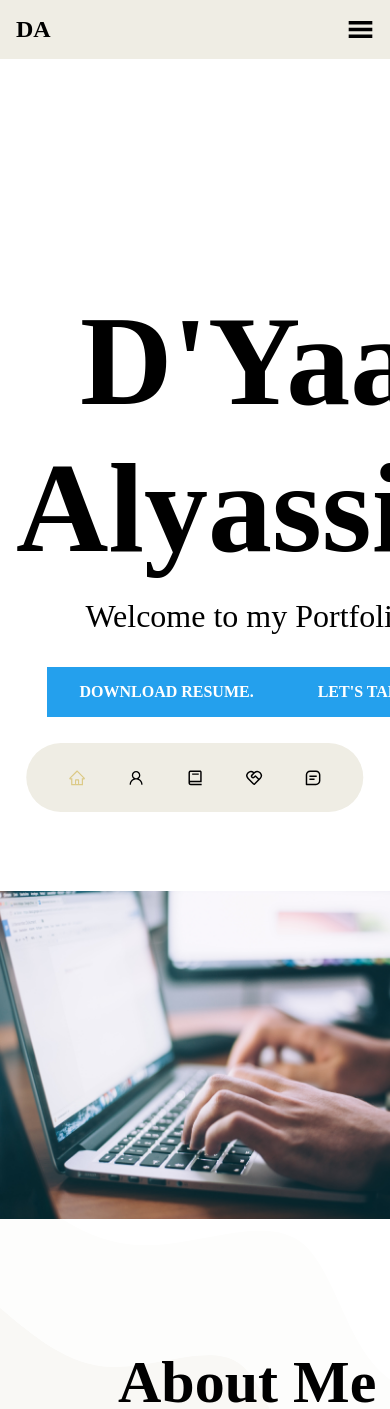
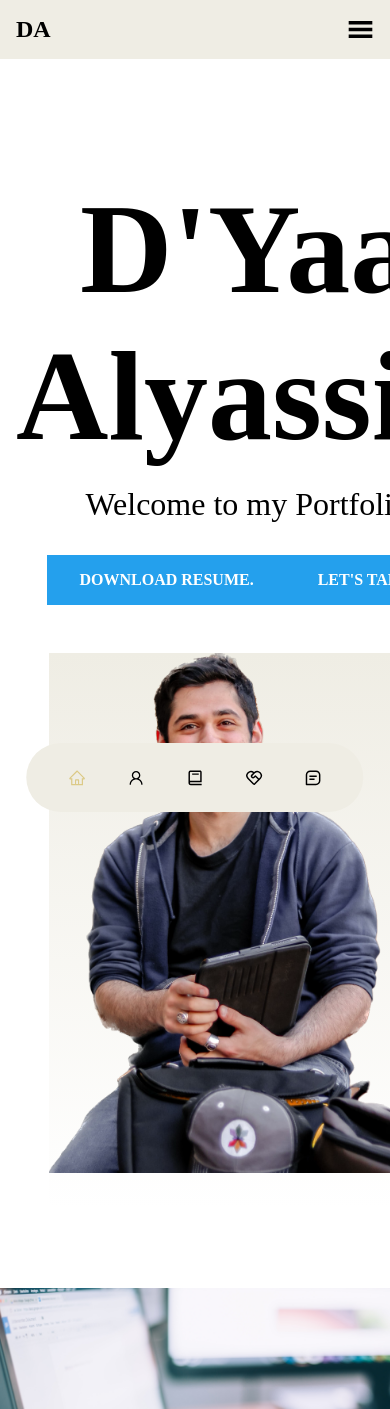
Before and after one commit to AlyassinDyaa/myPortfolio, a React (Create React App) app: page / in a window 390 px wide. Shown: the top 1409 px of the page. Built offline with nearby package versions, Linux system fonts and the light colour scheme; a web font is replaced by a local one.

Commit message:
fixed main home image

```diff
--- a/src/App.jsx
+++ b/src/App.jsx
@@ -11,7 +11,7 @@ import EDUCATION from "./Containers/Education/e"
 import SKILLS from "./Containers/Skills/skills"
 import HOBBIES from "./Containers/HOBBIES/hobbies"
 import MAIN from "./Containers/MAIN/main"
-import SECTIONS from "./Containers/MAIN/Sections/sections"
+
 import COMICS from "./Containers/HOBBIES/Comics/comics"
 import FOOT from "./Containers/FOOT/foot"
 
@@ -21,7 +21,7 @@ const App = () => {
       <Router>
         <Routes>
           <Route path="/" element={<MAIN />} />
-          <Route path="/work" element={<WORK />} />
+          <Route path="/Work" element={<WORK />} />
           <Route path="/edu" element={<EDUCATION />} />
           <Route path="/skills" element={<SKILLS />} />
           <Route path="/hobbies" element={<HOBBIES />} />
--- a/src/Components/NavMENU/Navbar.jsx
+++ b/src/Components/NavMENU/Navbar.jsx
@@ -13,7 +13,7 @@ const Navbar = () => {
       </div>
       <ul className="app__navbar-links">
         <li className="p__opensans"><a href="/">Home</a></li>
-        <li className="p__opensans"><a href="/work">Work</a></li>
+        <li className="p__opensans"><a href="/Work">Work</a></li>
         <li className="p__opensans"><a href="/edu">Education</a></li>
         <li className="p__opensans"><a href="/skills">Skills</a></li>
         <li className="p__opensans"><a href="/hobbies">Hobbies</a></li>
--- a/src/Containers/MAIN/Home/home.css
+++ b/src/Containers/MAIN/Home/home.css
@@ -93,7 +93,16 @@
   }
 
   .imgD {
-  display: none;
+    width: 80%;
+    height: auto;
+    margin-left: 0;
+    left: auto;
+    transform: none;
+    border-radius: 0;
+    padding: 0;
+    padding-bottom: 2rem;
+    margin-bottom: 2rem;
+    margin-top: 2rem;
   }
 }
 
@@ -110,12 +119,15 @@
   }
 
   .imgD {
-    width: 40rem;
-    height: 20rem;
-    left: -10rem;
+    width: 50%;
+    height: auto;
+    left: -10%;
     top: 30%;
     transform: translateY(-30%);
     border-radius: 10rem 10rem 10rem 10rem;
+    padding: 2rem;
+    padding-bottom: 2rem;
+    margin-bottom: 2rem;
   }
 }
 
@@ -128,5 +140,7 @@
     top: 50%;
     transform: translateY(-50%);
     border-radius: 12rem 12rem 12rem 12rem;
+    padding-bottom: 2rem;
+    margin-bottom: 2rem;
   }
 }
```
